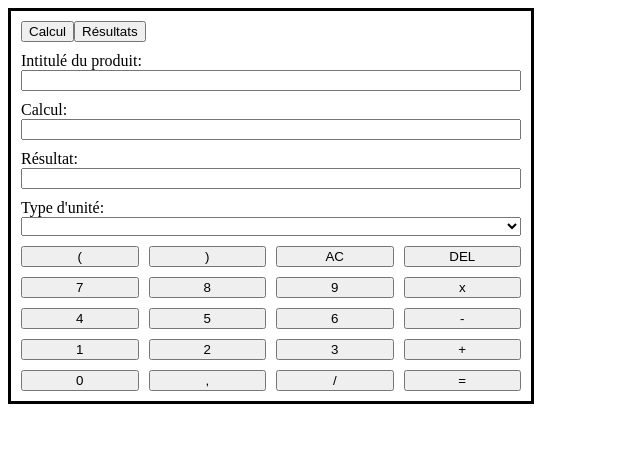
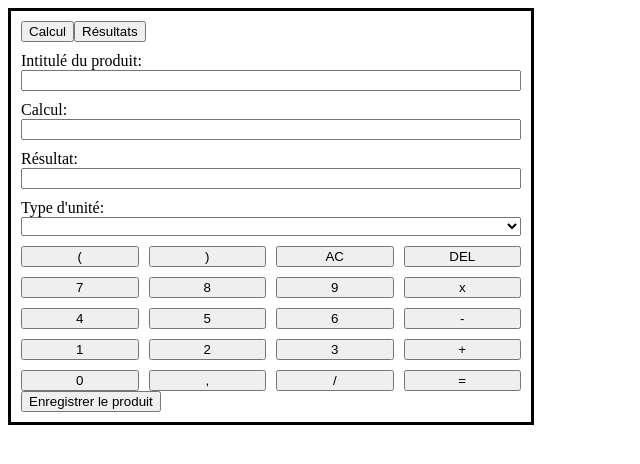
Before and after one commit to OlivierBldn/inventory_angular, an Angular app: page / in a window 1280 px wide. Shown: the top 464 px of the page, without its empty margins (0-640 px from the left). Built offline with nearby package versions, Linux system fonts and the light colour scheme.

Commit message:
📦 NEW: Items local storage

```diff
--- a/src/app/home/home.component.html
+++ b/src/app/home/home.component.html
@@ -49,6 +49,10 @@
             <button (click)="addToCalcul('/')">/</button>
             <button (click)="calculate()">=</button>
         </div>
+
+        <div id="submit">
+            <button id="registerItem" (click)="registerItem()">Enregistrer le produit</button>
+        </div>
     </div>
 </section>
 
--- a/src/app/home/home.component.ts
+++ b/src/app/home/home.component.ts
@@ -15,6 +15,20 @@ export class HomeComponent {
     calcul: "",
     result: "",
     unit: "",
+  }
+
+  items: { title: string; calcul: string; result: string; unit: string; }[] = [];
+
+
+  constructor() {
+    fromEvent(window, 'storage').subscribe(() => {
+      let storedItems = localStorage.getItem('items');
+
+      if (storedItems) {
+        let parsedItems = JSON.parse(storedItems);
+        this.items = parsedItems;
+      }
+    });
   }
 
   calculate() {
@@ -40,4 +54,16 @@ export class HomeComponent {
   deleteLastEntry() {
     this.item.calcul = this.item.calcul.slice(0, -1);
   }
+
+  registerItem() {
+    if (this.item.title) {
+      this.items.push({
+        title: this.item.title,
+        calcul: this.item.calcul,
+        result: this.item.result,
+        unit: this.item.unit
+      });
+      localStorage.setItem('items', JSON.stringify(this.items));
+    }
+  }
 }
```
